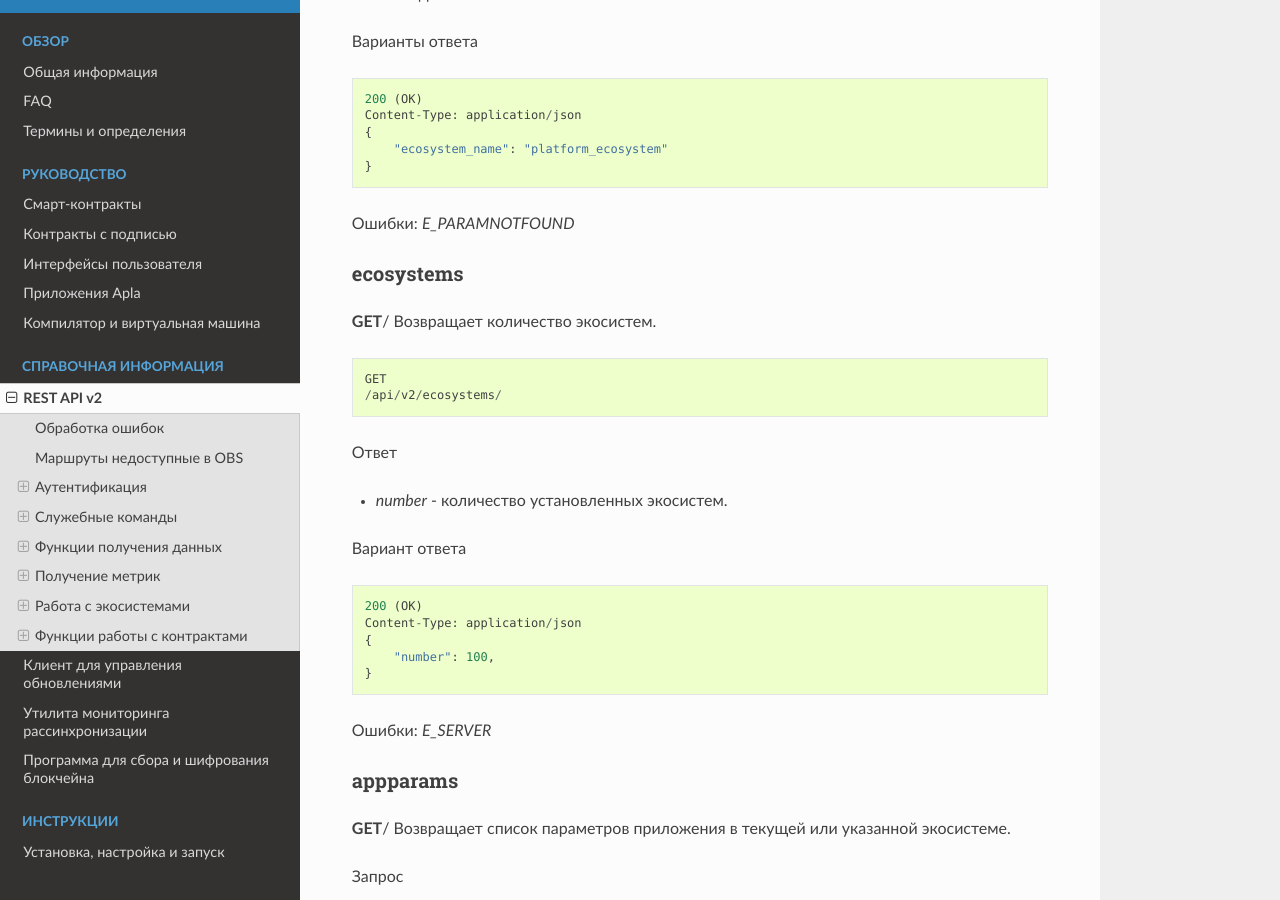
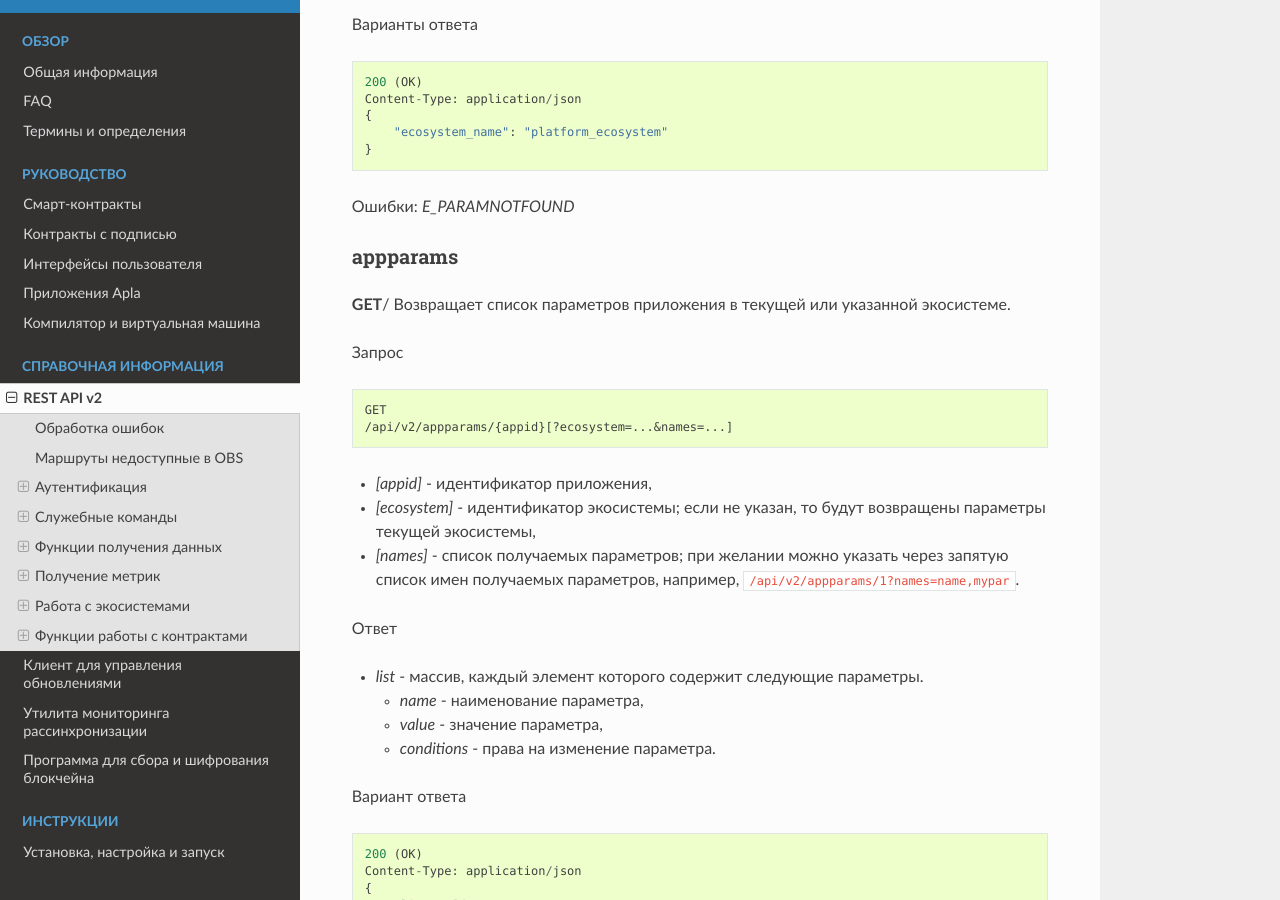
Before and after one commit to AplaProject/apla-docs-ru, a Sphinx documentation site: the page built from source/reference/api2.rst, in a window 1280 px wide and 900 px high, scrolled down 11466 px. Built offline with Sphinx 7.4.7 and the Read the Docs theme 2.0.0, drawn with Linux system fonts in a browser that asks for light colours.

Commit message:
Update api2.rst

```diff
--- a/source/reference/api2.rst
+++ b/source/reference/api2.rst
@@ -77,7 +77,6 @@ REST API v2
     ecosystemparams
     ecosystemparam
     systemparams
-    ecosystems
 
 ********************************************************************************
 Аутентификация
@@ -533,31 +532,6 @@ ecosystemname
 
 Ошибки: *E_PARAMNOTFOUND*
 
-ecosystems
-==============================
-**GET**/ Возвращает количество экосистем.
-
-.. code::
-
-    GET
-    /api/v2/ecosystems/
-
-Ответ
-
-* *number* - количество установленных экосистем.
-
-Вариант ответа
-
-.. code::
-
-    200 (OK)
-    Content-Type: application/json
-    {
-        "number": 100,
-    }
-
-Ошибки: *E_SERVER*
-
 appparams
 ==============================
 **GET**/ Возвращает список параметров приложения в текущей или указанной экосистеме.
```
